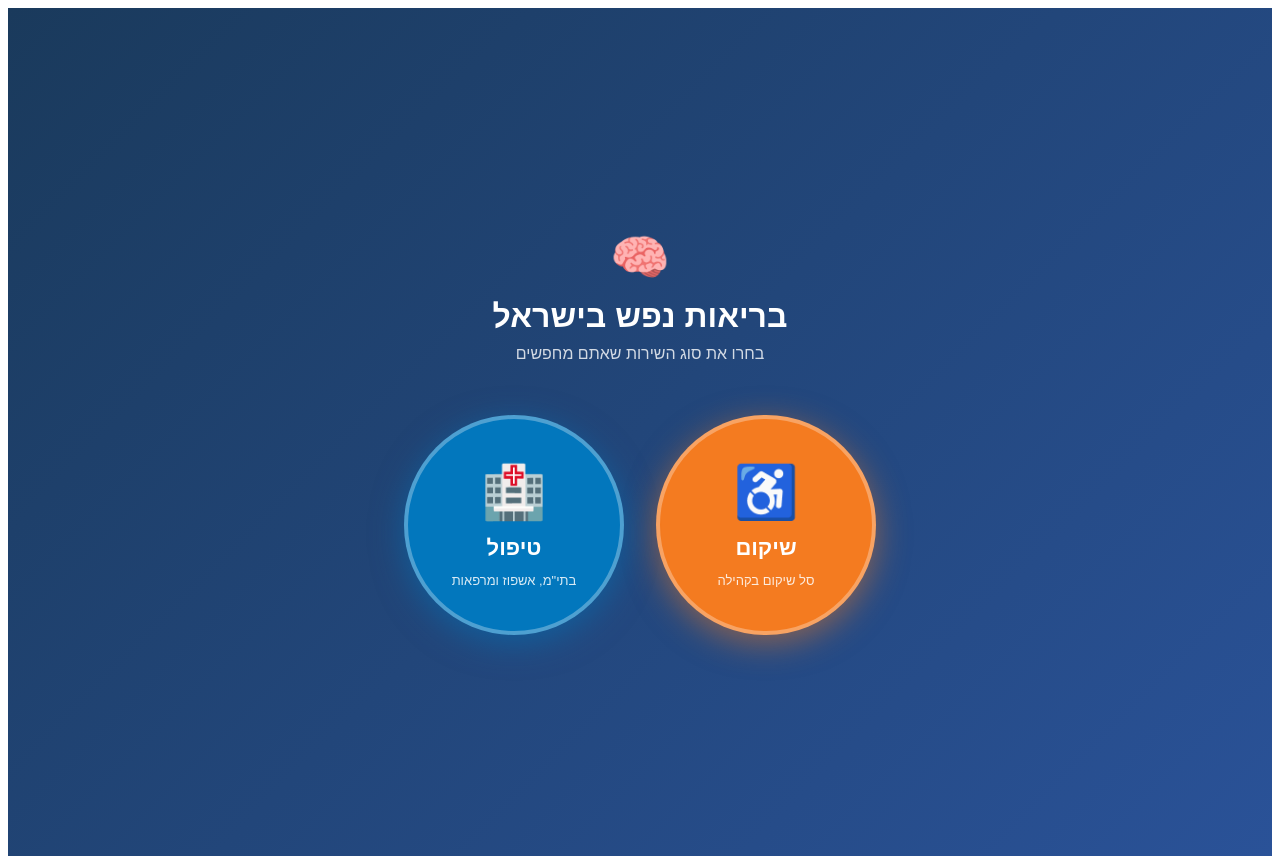
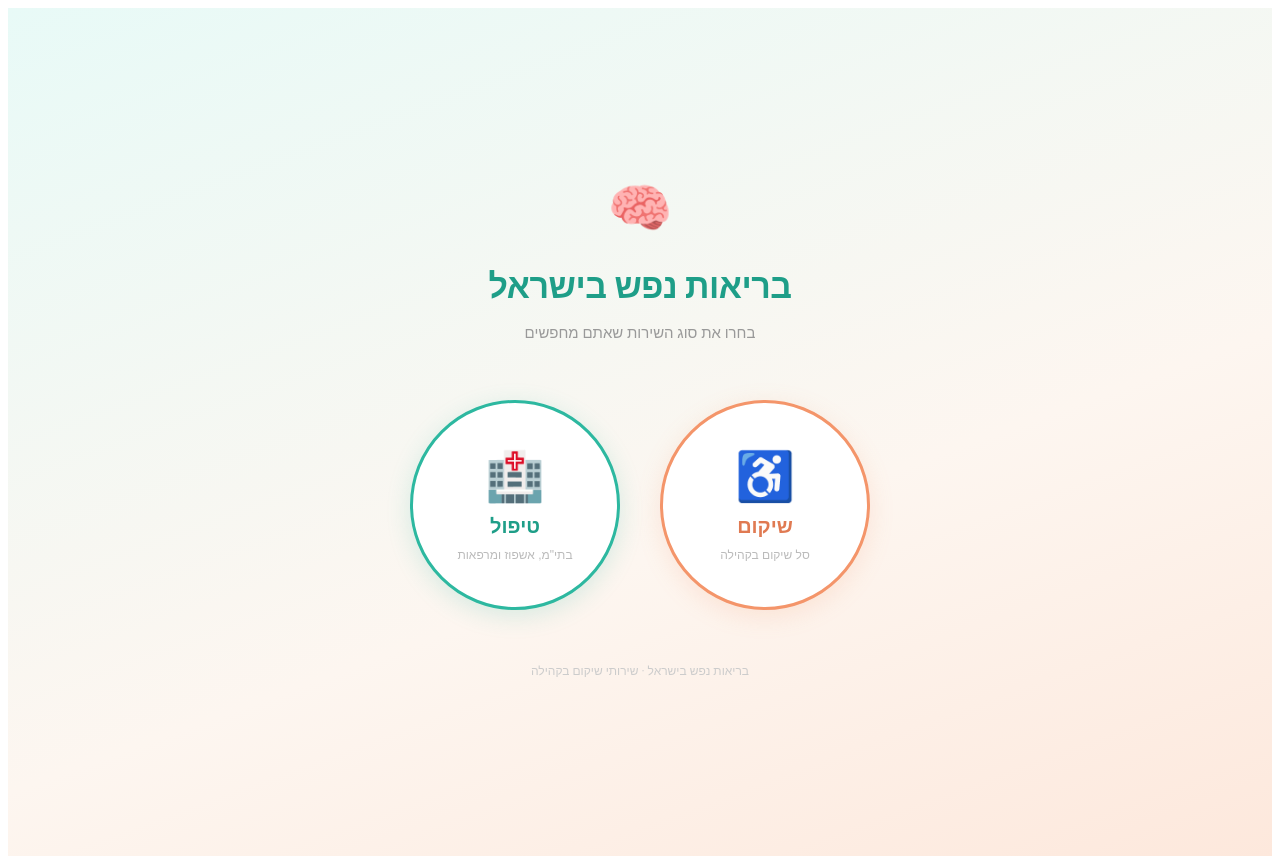
Before and after one commit to sivantelem-commits/rehab-directory, a Next.js app: page / in a window 1280 px wide. Built offline with nearby package versions, Linux system fonts and the light colour scheme.

Commit message:
Update index.js

```diff
--- a/pages/index.js
+++ b/pages/index.js
@@ -9,33 +9,104 @@ export default function Home() {
       <Head>
         <title>בריאות נפש בישראל</title>
         <meta name="description" content="פורטל שירותי בריאות נפש בישראל – שיקום וטיפול" />
+        <link href="https://fonts.googleapis.com/css2?family=Heebo:wght@400;500;700;800&display=swap" rel="stylesheet" />
       </Head>
-      <div dir="rtl" style={{ fontFamily: 'Arial, sans-serif', minHeight: '100vh', background: 'linear-gradient(135deg, #1A3A5C, #2A5298)', display: 'flex', flexDirection: 'column', alignItems: 'center', justifyContent: 'center', padding: '24px' }}>
-        <div style={{ textAlign: 'center', marginBottom: 52 }}>
-          <div style={{ fontSize: 48, marginBottom: 12 }}>🧠</div>
-          <h1 style={{ fontSize: 32, fontWeight: 800, color: 'white', margin: '0 0 10px' }}>בריאות נפש בישראל</h1>
-          <p style={{ fontSize: 16, color: 'rgba(255,255,255,0.8)', margin: 0 }}>בחרו את סוג השירות שאתם מחפשים</p>
+
+      <div dir="rtl" style={{
+        fontFamily: "'Heebo', sans-serif",
+        minHeight: '100vh',
+        background: 'linear-gradient(160deg, #e8faf7 0%, #fdf6f0 60%, #fde8dc 100%)',
+        display: 'flex',
+        flexDirection: 'column',
+        alignItems: 'center',
+        justifyContent: 'center',
+        padding: '24px',
+      }}>
+
+        {/* כותרת */}
+        <div style={{ textAlign: 'center', marginBottom: 56 }}>
+          <div style={{ fontSize: 52, marginBottom: 14 }}>🧠</div>
+          <h1 style={{
+            fontSize: 34, fontWeight: 800,
+            color: '#1e9e88',
+            margin: '0 0 10px',
+            letterSpacing: '-0.5px',
+          }}>
+            בריאות נפש בישראל
+          </h1>
+          <p style={{ fontSize: 15, color: '#999', margin: 0, fontWeight: 400 }}>
+            בחרו את סוג השירות שאתם מחפשים
+          </p>
         </div>
 
-        <div style={{ display: 'flex', gap: 32, flexWrap: 'wrap', justifyContent: 'center' }}>
-          <button onClick={() => router.push('/rehab')}
-            style={{ width: 220, height: 220, borderRadius: '50%', background: '#F47B20', border: '4px solid rgba(255,255,255,0.3)', color: 'white', cursor: 'pointer', display: 'flex', flexDirection: 'column', alignItems: 'center', justifyContent: 'center', gap: 12, boxShadow: '0 8px 32px rgba(244,123,32,0.5)', transition: 'transform 0.2s' }}
-            onMouseEnter={e => e.currentTarget.style.transform = 'scale(1.05)'}
-            onMouseLeave={e => e.currentTarget.style.transform = 'scale(1)'}>
-            <span style={{ fontSize: 52 }}>♿</span>
-            <span style={{ fontSize: 22, fontWeight: 800 }}>שיקום</span>
-            <span style={{ fontSize: 13, opacity: 0.85 }}>סל שיקום בקהילה</span>
+        {/* עיגולים */}
+        <div style={{ display: 'flex', gap: 40, flexWrap: 'wrap', justifyContent: 'center' }}>
+
+          {/* שיקום */}
+          <button
+            onClick={() => router.push('/rehab')}
+            style={{
+              width: 210, height: 210,
+              borderRadius: '50%',
+              background: 'white',
+              border: '3px solid #f4956a',
+              color: '#e07a52',
+              cursor: 'pointer',
+              display: 'flex', flexDirection: 'column',
+              alignItems: 'center', justifyContent: 'center', gap: 10,
+              boxShadow: '0 6px 24px rgba(244,149,106,0.18)',
+              transition: 'transform 0.22s cubic-bezier(.34,1.56,.64,1), box-shadow 0.2s ease',
+            }}
+            onMouseEnter={e => {
+              e.currentTarget.style.transform = 'translateY(-6px) scale(1.04)'
+              e.currentTarget.style.boxShadow = '0 16px 40px rgba(244,149,106,0.32)'
+            }}
+            onMouseLeave={e => {
+              e.currentTarget.style.transform = 'translateY(0) scale(1)'
+              e.currentTarget.style.boxShadow = '0 6px 24px rgba(244,149,106,0.18)'
+            }}
+          >
+            <span style={{ fontSize: 48 }}>♿</span>
+            <span style={{ fontSize: 20, fontWeight: 800, color: '#e07a52' }}>שיקום</span>
+            <span style={{ fontSize: 12, color: '#bbb', fontWeight: 400 }}>סל שיקום בקהילה</span>
           </button>
 
-          <button onClick={() => router.push('/treatment')}
-            style={{ width: 220, height: 220, borderRadius: '50%', background: '#0277BD', border: '4px solid rgba(255,255,255,0.3)', color: 'white', cursor: 'pointer', display: 'flex', flexDirection: 'column', alignItems: 'center', justifyContent: 'center', gap: 12, boxShadow: '0 8px 32px rgba(2,119,189,0.5)', transition: 'transform 0.2s' }}
-            onMouseEnter={e => e.currentTarget.style.transform = 'scale(1.05)'}
-            onMouseLeave={e => e.currentTarget.style.transform = 'scale(1)'}>
-            <span style={{ fontSize: 52 }}>🏥</span>
-            <span style={{ fontSize: 22, fontWeight: 800 }}>טיפול</span>
-            <span style={{ fontSize: 13, opacity: 0.85 }}>בתי"מ, אשפוז ומרפאות</span>
+          {/* טיפול */}
+          <button
+            onClick={() => router.push('/treatment')}
+            style={{
+              width: 210, height: 210,
+              borderRadius: '50%',
+              background: 'white',
+              border: '3px solid #2db8a0',
+              color: '#1e9e88',
+              cursor: 'pointer',
+              display: 'flex', flexDirection: 'column',
+              alignItems: 'center', justifyContent: 'center', gap: 10,
+              boxShadow: '0 6px 24px rgba(45,184,160,0.18)',
+              transition: 'transform 0.22s cubic-bezier(.34,1.56,.64,1), box-shadow 0.2s ease',
+            }}
+            onMouseEnter={e => {
+              e.currentTarget.style.transform = 'translateY(-6px) scale(1.04)'
+              e.currentTarget.style.boxShadow = '0 16px 40px rgba(45,184,160,0.32)'
+            }}
+            onMouseLeave={e => {
+              e.currentTarget.style.transform = 'translateY(0) scale(1)'
+              e.currentTarget.style.boxShadow = '0 6px 24px rgba(45,184,160,0.18)'
+            }}
+          >
+            <span style={{ fontSize: 48 }}>🏥</span>
+            <span style={{ fontSize: 20, fontWeight: 800, color: '#1e9e88' }}>טיפול</span>
+            <span style={{ fontSize: 12, color: '#bbb', fontWeight: 400 }}>בתי"מ, אשפוז ומרפאות</span>
           </button>
+
         </div>
+
+        {/* כיתוב תחתון */}
+        <p style={{ marginTop: 52, fontSize: 12, color: '#ccc', fontWeight: 400 }}>
+          בריאות נפש בישראל · שירותי שיקום בקהילה
+        </p>
+
       </div>
     </>
   )
```
